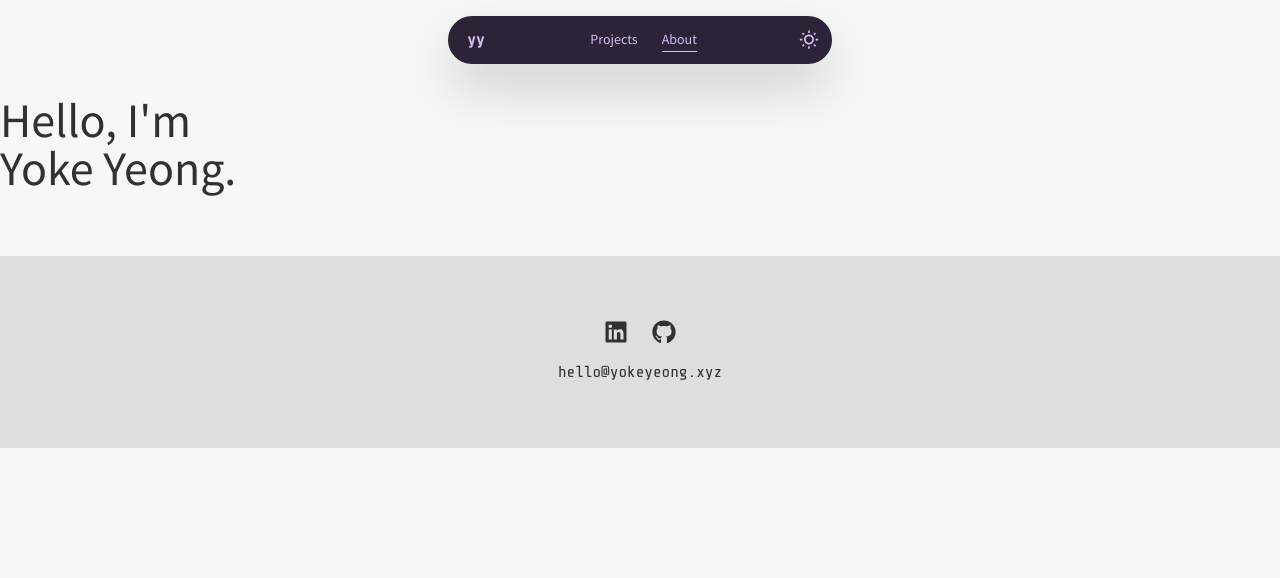
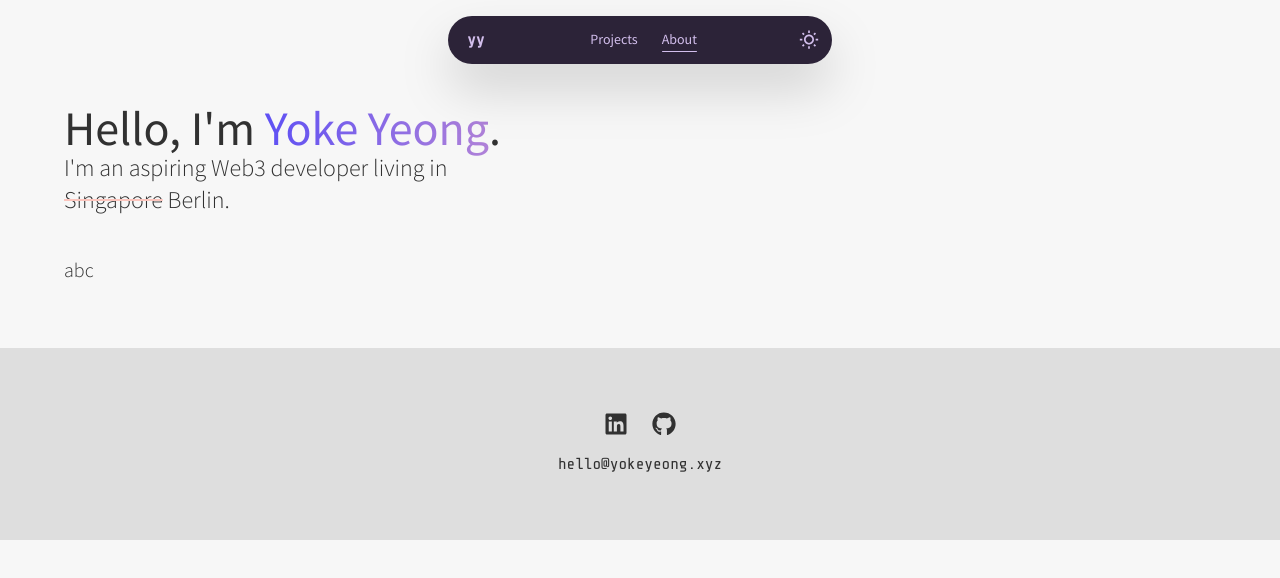
Before and after one commit to 0xGuvnor/yokeyeong_xyz, a Next.js app: page /about in a window 1280 px wide. Shown: the top 578 px of the page. Built offline with nearby package versions, Linux system fonts and the light colour scheme.

Commit message:
Light theme colour refinements

```diff
--- a/pages/about.tsx
+++ b/pages/about.tsx
@@ -3,12 +3,21 @@
 const About = () => {
   return (
     <Layout title="About">
-      <div className="flex flex-col mx-8 lg:mx-16 xl:mx-auto sm:mx-12 mt-28 sm:mt-24 max-w-7xl">
-        <h1 className="text-4xl text-justify sm:text-5xl">
-          Hello, I'm
-          <br />
-          Yoke Yeong.
+      <div className="flex flex-col mx-8 lg:mx-16 2xl:mx-auto sm:mx-12 mt-28 sm:mt-[6.5rem] max-w-7xl">
+        <h1 className="text-3xl text-justify sm:text-5xl">
+          Hello, I'm{" "}
+          <span className="text-transparent bg-gradient-to-r from-primary to-secondary bg-clip-text">
+            Yoke Yeong
+          </span>
+          .
         </h1>
+        <h3 className="w-2/3 text-lg font-light sm:text-2xl sm:w-1/2 xl:w-2/6">
+          I'm an aspiring Web3 developer living in{" "}
+          <span className="line-through decoration-accent">Singapore</span>{" "}
+          Berlin.
+        </h3>
+
+        <p className="mt-10 font-light sm:text-xl">abc</p>
       </div>
     </Layout>
   );
--- a/tailwind.config.js
+++ b/tailwind.config.js
@@ -12,9 +12,9 @@
     themes: [
       {
         light: {
-          primary: "#6c9df7",
-          secondary: "#b15eff",
-          accent: "#e2c844",
+          primary: "#5e50f4",
+          secondary: "#b082d8",
+          accent: "#fcc5bd",
           neutral: "#2C2338",
           "base-100": "#F7F7F7",
           info: "#79BDE2",
```
